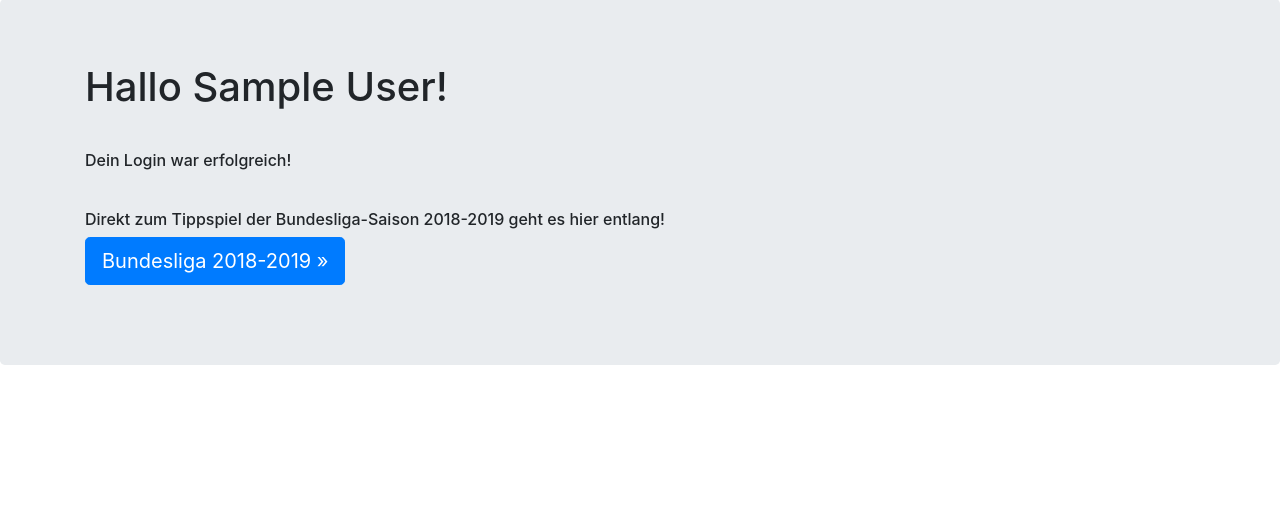
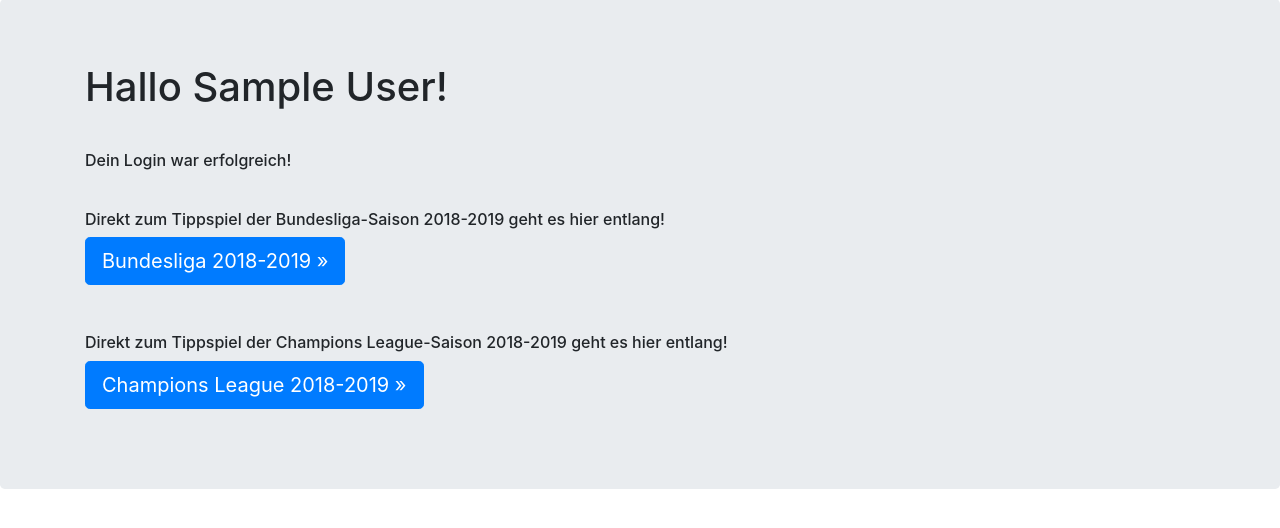
Before and after one commit to MaHeb95/betting-pool, a PHP site: page /start.php in a window 1280 px wide. Shown: the part 57-585 px from the top of the page. Run offline with PHP 8.4, Linux system fonts and the light colour scheme; the visitor is signed in with stand-in values (Sample User, id 1); data that the repository does not hold is empty; a stand-in replaces the project's code that opens the database connection.

Commit message:
add champions-league-shortcut

```diff
--- a/start.php
+++ b/start.php
@@ -37,6 +37,9 @@ $betgroups = get_betgroups_from_user($userid);
             <h5><?php /*echo '&nbsp;'; */?></h5>-->
             <h6>Direkt zum Tippspiel der Bundesliga-Saison 2018-2019 geht es hier entlang!<?php echo '&nbsp;'; ?> </h6>
             <p><a class="btn btn-primary btn-lg" href="tipps.php?season=3" role="button">Bundesliga 2018-2019 »</a></p>
+            <h5><?php echo '&nbsp;'; ?></h5>
+            <h6>Direkt zum Tippspiel der Champions League-Saison 2018-2019 geht es hier entlang!<?php echo '&nbsp;'; ?> </h6>
+            <p><a class="btn btn-primary btn-lg" href="tipps.php?season=4" role="button">Champions League 2018-2019 »</a></p>
         </div>
     </div>
 <?php
```
